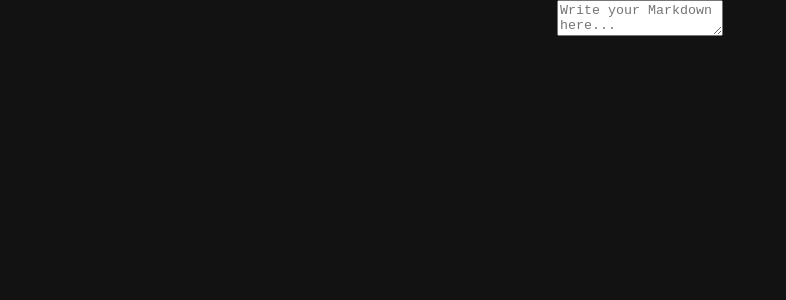
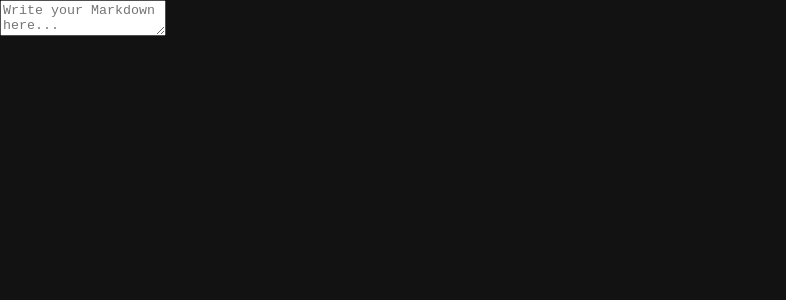
Before and after one commit to TheDAOS/MD3-TW4, a React (Vite) app: page / in a window 1280 px wide. Shown: the top 300 px of the page, without its empty margins (0-786 px from the left). Built offline with nearby package versions, Linux system fonts and the light colour scheme.

Commit message:
fix: adjust Stack alignment in App component for better layout

```diff
--- a/src/App.jsx
+++ b/src/App.jsx
@@ -3,13 +3,12 @@ import MarkdownEditor from './components/MarkdownEditor'
 import ReactMarkdown from 'react-markdown';
 import { Stack } from '@mui/material';
 import './App.css'
-import Container from '@mui/material/Container';
 
 function App() {
   const [markdown, setMarkdown] = useState('');
 
   return (
-    <Stack direction="row" spacing={2} justifyContent='space-around'>
+    <Stack direction="row" spacing={2} justifyContent='space-between'>
       <MarkdownEditor markdown={markdown} setMarkdown={setMarkdown} />
       <ReactMarkdown>{markdown}</ReactMarkdown>
     </Stack>
```
